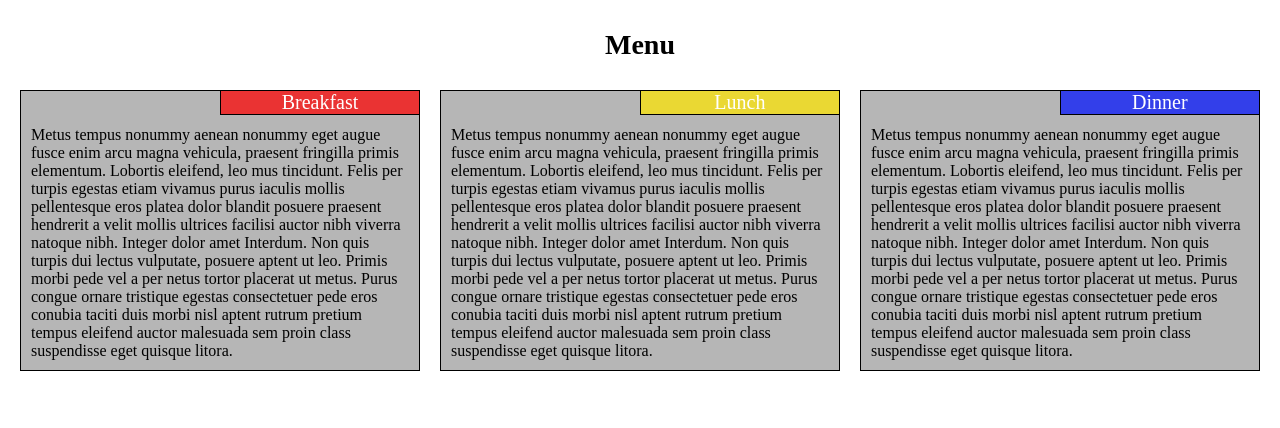
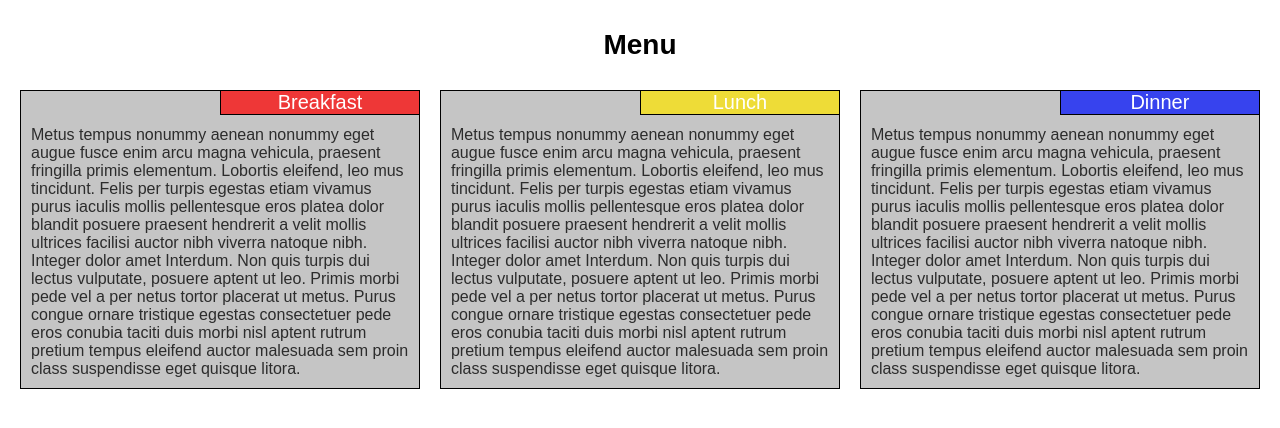
Before and after one commit to Mobiusky23/couresra-module2, a plain HTML site: page index.html in a window 1280 px wide. Drawn offline with Linux system fonts and the light colour scheme.

Commit message:
optimize visual display

```diff
--- a/css/styles.css
+++ b/css/styles.css
@@ -31,6 +31,7 @@
 body{
     margin:0px;
     padding:10px;
+    font-family:Arial, Helvetica, sans-serif;
 }
 h1{
     font-size:28px;
@@ -38,7 +39,7 @@ h1{
 }
 .sec{
     box-sizing:border-box;
-    background-color:#b6b6b6;
+    background-color:#c5c5c5;
     border:1px solid black;
 }
 .sec-title{
@@ -56,6 +57,7 @@ p{
     margin-block-end:0px;
     font-size:16px;
     padding:10px;
+    color:#2c2c2c;
 }
 #t1{
     background-color:rgba(255, 0, 0, 0.719);
--- a/index.html
+++ b/index.html
@@ -2,6 +2,7 @@
 <html>
     <head>
         <meta charset="utf-8">
+        <title>Module2-Homework</title>
         <link rel="stylesheet" href="css/styles.css">
     </head>
     <body>
```
